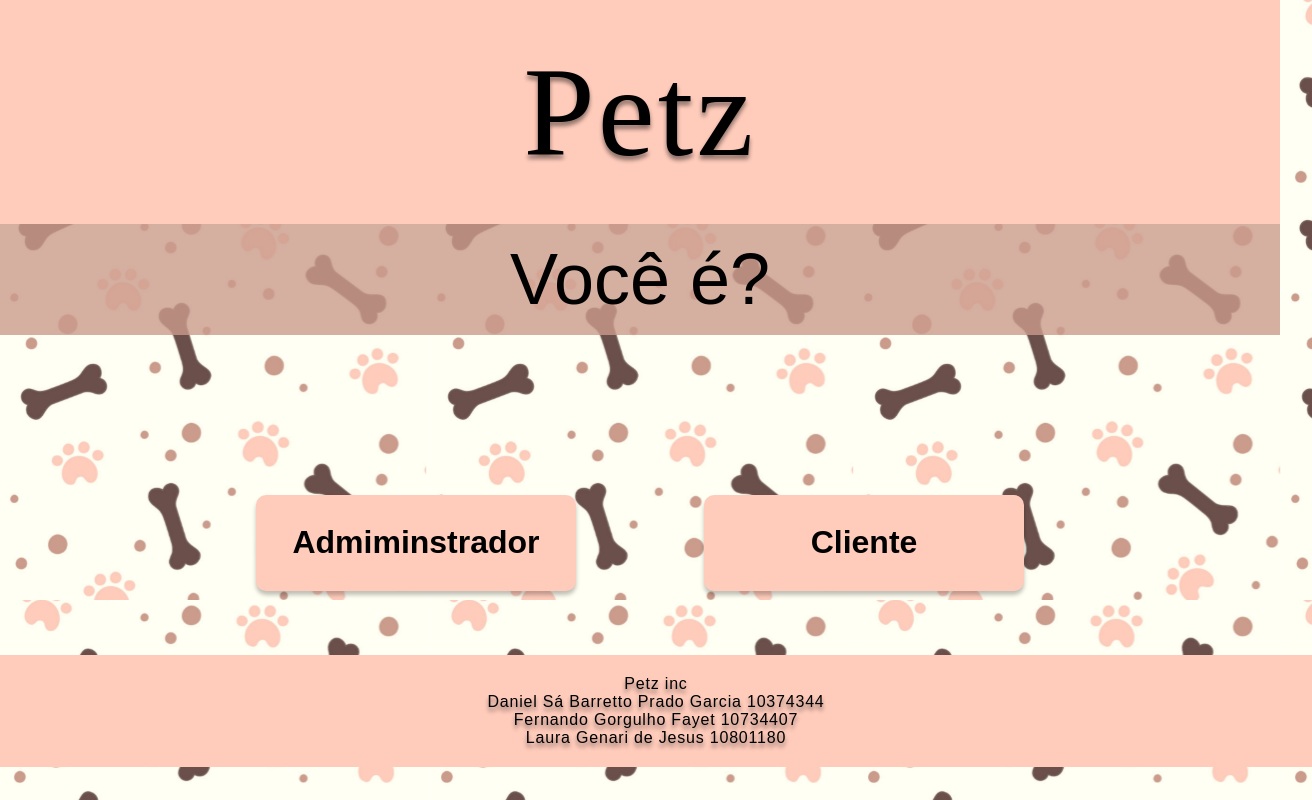
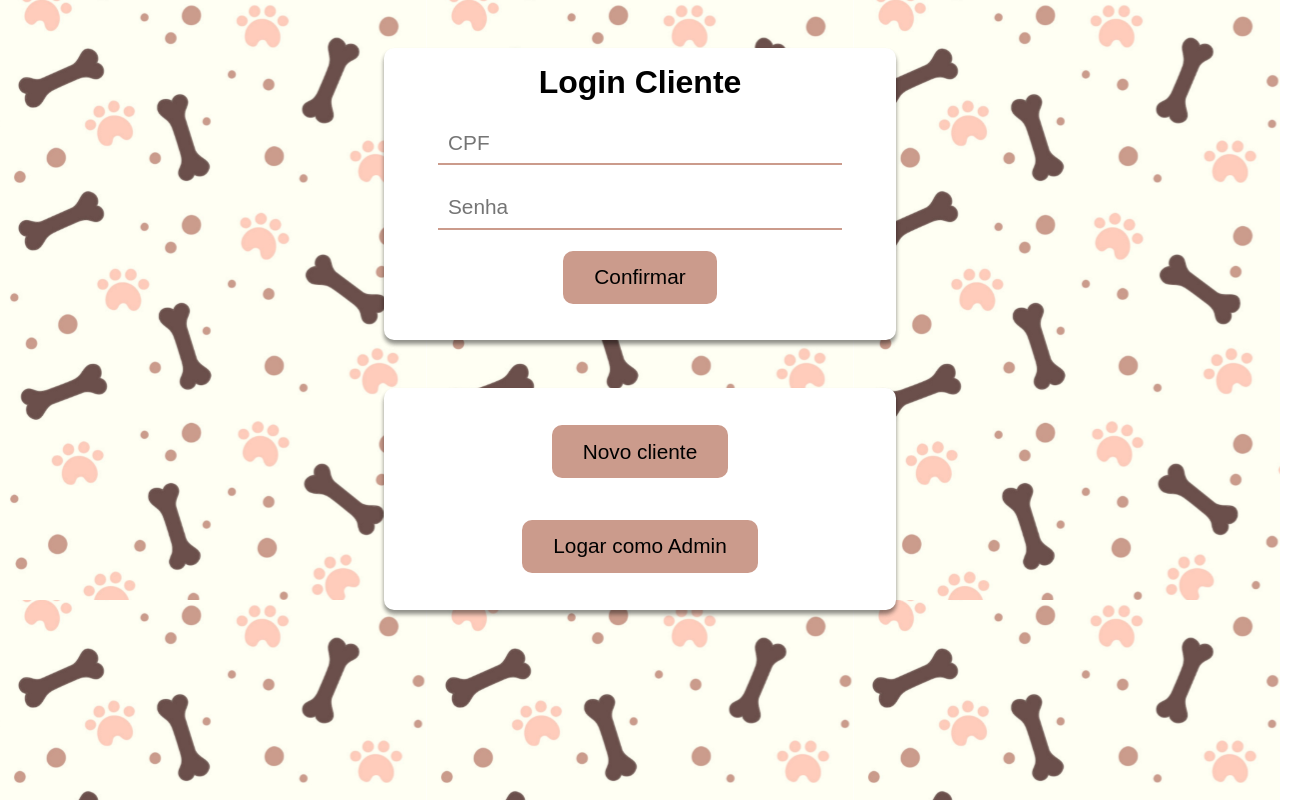
Before and after one commit to fergorgs/WebProject, a React (Create React App) app: page /login/client in a window 1280 px wide. Shown: the whole page, 1312 px wide, since content can reach past the window. Built offline with nearby package versions, Linux system fonts and the light colour scheme.

Commit message:
tela de login

```diff
--- a/src/App.js
+++ b/src/App.js
@@ -5,7 +5,8 @@
   Route,
   Link,
   useParams,
-  useRouteMatch
+  useRouteMatch,
+  Redirect
 } from "react-router-dom";
 import MainPage from "./components/MainPage";
 import ClientScreen from "./components/ClientScreen";
@@ -22,9 +23,12 @@
         {/* A <Switch> looks through its children <Route>s and
             renders the first one that matches the current URL. */}
         <Switch>
+          <Route exact path="/">
+            <Redirect to={"/login"}/>
+          </Route>
           <Route path="/admin" component={AdminScreen}/>
           <Route path="/client" component={ClientScreen}/>
-          <Route path="/" component={MainPage}/>
+          <Route path="/login" component={MainPage}/>
         </Switch>
       </div>
     </BrowserRouter>
--- a/src/components/MainPage.js
+++ b/src/components/MainPage.js
@@ -1,17 +1,41 @@
 import React from 'react';
+import {
+  BrowserRouter,
+  Switch,
+  Route,
+  Link,
+  Redirect,
+} from "react-router-dom";
 import Header from './main/Header'
 import Content from './main/Content'
 import Footer from './main/Footer'
+import AdminLoginScreen from './main/AdminLoginScreen'
+import ClientLoginScreen from './main/ClientLoginScreen'
+import ClientCreateScreen from './main/ClientCreateScreen'
 
 
-function MainPage() {
-  return (
-    <div className="App">
-      <Header/>
-      <Content/>
-      <Footer/>
-    </div>
-  );
+class MainPage extends React.Component {
+
+  render(){
+
+    return (
+
+      <BrowserRouter>
+        <div>
+          {/* A <Switch> looks through its children <Route>s and
+              renders the first one that matches the current URL. */}
+          <Switch>
+            <Route exact path={this.props.match.path}>
+              <Redirect to={`${this.props.match.path}/client`}/>
+            </Route>
+            <Route path={`${this.props.match.path}/admin`} component={AdminLoginScreen}/>
+            <Route path={`${this.props.match.path}/client`} component={ClientLoginScreen}/>
+            <Route path={`${this.props.match.path}/create`} component={ClientCreateScreen}/>
+          </Switch>
+        </div>
+      </BrowserRouter>
+    );
+  }
 }
 
 export default MainPage;
--- a/src/components/administrador/ServiceRegisterForm.js
+++ b/src/components/administrador/ServiceRegisterForm.js
@@ -11,7 +11,7 @@
                         date: null,
                         time: null,
                         animalName: '',
-                        ownerName: '',
+                        cpf: '',
                       })
     }
 
@@ -27,8 +27,8 @@
     animalNameHandler = (event) => {
         this.setState({animalName: event.target.value})
     }
-    ownerNameHandler = (event) => {
-        this.setState({ownerName: event.target.value})
+    cpfHandler = (event) => {
+        this.setState({cpf: event.target.value})
     }
     submitHandler = () => {
         //send to server
@@ -69,12 +69,10 @@
                             />
                         <input
                             type="text"
-                            placeholder="Nome do cliente"
+                            placeholder="CPF"
                             class="nameInput"
-                            onChange={this.ownerNameHandler}
+                            onChange={this.cpfHandler}
                             />
-
-
                         <button type="submit" onClick={this.submitHandler}>Confirmar</button>
                     </div>
                 </div>
--- a/src/components/cliente/AppointmentBookingScreen.js
+++ b/src/components/cliente/AppointmentBookingScreen.js
@@ -15,15 +15,15 @@
     componentWillMount(){
 
         this.setState({
-                        nameAndSurname: '',
+                        cpf: '',
                         animalName: '',
                         date: '',
                         hour: '',
                     })
     }
 
-    nameAndSurnameHandler = (event) => {
-        this.setState({nameAndSurname: event.target.value})
+    cpfHandler = (event) => {
+        this.setState({cpf: event.target.value})
     }
     animalNameHandler = (event) => {
         this.setState({animalName: event.target.value})
@@ -48,10 +48,10 @@
                         <h1>Consulta</h1>
                         <input
                             type="text"
-                            placeholder="Nome e sobrenome"
+                            placeholder="CPF"
                             class="nameInput"
-                            value={this.state.nameAndSurname}
-                            onChange={this.nameAndSurnameHandler}
+                            value={this.state.cpf}
+                            onChange={this.cpfHandler}
                         />
                         <input
                             type="text"
--- a/src/components/cliente/ShowerBookingScreen.js
+++ b/src/components/cliente/ShowerBookingScreen.js
@@ -15,7 +15,7 @@
     componentWillMount(){
 
         this.setState({
-                        nameAndSurname: '',
+                        cpf: '',
                         animalName: '',
                         date: '',
                         hour: '',
@@ -24,8 +24,8 @@
                     })
     }
 
-    nameAndSurnameHandler = (event) => {
-        this.setState({nameAndSurname: event.target.value})
+    cpfHandler = (event) => {
+        this.setState({cpf: event.target.value})
     }
     animalNameHandler = (event) => {
         this.setState({animalName: event.target.value})
@@ -62,10 +62,10 @@
                         <h1>Banho/Tosa</h1>
                         <input
                             type="text"
-                            placeholder="Nome e sobrenome"
+                            placeholder="CPF"
                             class="nameInput"
-                            value={this.state.nameAndSurname}
-                            onChange={this.nameAndSurnameHandler}
+                            value={this.state.cpf}
+                            onChange={this.cpf}
                         />
                         <input
                             type="text"
--- /dev/null
+++ b/src/components/main/AdminLoginForm.js
@@ -0,0 +1,73 @@
+import React from 'react';
+import '../style.css'
+import {
+    Link,
+    Redirect,
+  } from "react-router-dom";
+
+
+class AdminLoginForm extends React.Component {
+
+    componentWillMount(){
+        this.setState({ cpf: '',
+                        password: '',
+                        logedin: false,
+                      })
+    }
+
+    cpfHandler = (event) => {
+        this.setState({cpf: event.target.value})
+    }
+    passwordHandler = (event) => {
+        this.setState({password: event.target.value})
+    }
+    submitHandler = () => {
+
+        //client authentication
+
+       this.setState({logedin: true})
+    }
+
+    render() {
+            return (
+                <main>
+                    <div class="formAgendarHolder">
+                        <div class="formAgendar  shadow">
+                            <h1>Login Admin </h1>
+                            <input
+                                type="text"
+                                placeholder="CPF"
+                                class="nameInput"
+                                value={this.state.cpf}
+                                onChange={this.cpfHandler}
+                            />
+                            <input
+                                type="password"
+                                placeholder="Senha"
+                                class="nameInput"
+                                value={this.state.password}
+                                onChange={this.passwordHandler}
+                            />
+
+                            <Link to="/admin">
+                                <button type="submit" onClick={this.submitHandler}>Confirmar</button>
+                            </Link>
+
+
+                        </div>
+                    </div>
+
+                    <div class="formAgendarHolder">
+                        <div class="formAgendar  shadow">
+                            <Link to="/login/client">
+                                <button type="submit">Logar como Cliente</button>
+                            </Link>
+                        </div>
+                    </div>
+
+                </main>
+            );
+    }
+}
+
+export default AdminLoginForm;
--- /dev/null
+++ b/src/components/main/AdminLoginScreen.js
@@ -0,0 +1,25 @@
+import React from 'react';
+import '../style.css'
+import {
+    BrowserRouter,
+    Switch,
+    Route,
+    Link,
+    Redirect,
+  } from "react-router-dom";
+  import AdminLoginForm from './AdminLoginForm'
+
+
+
+
+class AdminLoginScreen extends React.Component {
+
+    render() {
+
+        return (
+            <AdminLoginForm/>
+        );
+    }
+}
+
+export default AdminLoginScreen;
--- /dev/null
+++ b/src/components/main/ClientCreateScreen.js
@@ -0,0 +1,35 @@
+import React from 'react';
+import '../style.css'
+import {
+    BrowserRouter,
+    Switch,
+    Route,
+    Link,
+    Redirect,
+  } from "react-router-dom";
+  import ClientRegisterForm from '../administrador/ClientRegisterForm'
+
+
+
+
+
+class ClientCreateScreen extends React.Component {
+
+    render() {
+
+        return (
+            <div>
+                <ClientRegisterForm/>
+                <div class="formAgendarHolder">
+                        <div class="formAgendar  shadow">
+                            <Link to="/login/client">
+                                <button type="submit">Voltar para a tela de login</button>
+                            </Link>
+                        </div>
+                    </div>
+            </div>
+        );
+    }
+}
+
+export default ClientCreateScreen;
--- /dev/null
+++ b/src/components/main/ClientLoginForm.js
@@ -0,0 +1,76 @@
+import React from 'react';
+import '../style.css'
+import {
+    Link,
+    Redirect,
+  } from "react-router-dom";
+
+
+class ClientLoginForm extends React.Component {
+
+    componentWillMount(){
+        this.setState({ cpf: '',
+                        password: '',
+                        logedin: false,
+                      })
+    }
+
+    cpfHandler = (event) => {
+        this.setState({cpf: event.target.value})
+    }
+    passwordHandler = (event) => {
+        this.setState({password: event.target.value})
+    }
+    submitHandler = () => {
+
+        //client authentication
+
+       this.setState({logedin: true})
+    }
+
+    render() {
+            return (
+                <main>
+                    <div class="formAgendarHolder">
+                        <div class="formAgendar  shadow">
+                            <h1>Login Cliente </h1>
+                            <input
+                                type="text"
+                                placeholder="CPF"
+                                class="nameInput"
+                                value={this.state.cpf}
+                                onChange={this.cpfHandler}
+                            />
+                            <input
+                                type="password"
+                                placeholder="Senha"
+                                class="nameInput"
+                                value={this.state.password}
+                                onChange={this.passwordHandler}
+                            />
+
+                            <Link to="/client">
+                                <button type="submit" onClick={this.submitHandler}>Confirmar</button>
+                            </Link>
+
+
+                        </div>
+                    </div>
+
+                    <div class="formAgendarHolder">
+                        <div class="formAgendar  shadow">
+                            <Link to="/login/create">
+                                <button type="submit">Novo cliente</button>
+                            </Link>
+                            <Link to="/login/admin">
+                                <button type="submit">Logar como Admin</button>
+                            </Link>
+                        </div>
+                    </div>
+
+                </main>
+            );
+    }
+}
+
+export default ClientLoginForm;
--- /dev/null
+++ b/src/components/main/ClientLoginScreen.js
@@ -0,0 +1,25 @@
+import React from 'react';
+import '../style.css'
+import {
+    BrowserRouter,
+    Switch,
+    Route,
+    Link,
+    Redirect,
+  } from "react-router-dom";
+  import ClientLoginForm from './ClientLoginForm'
+
+
+
+
+class ClientLoginScreen extends React.Component {
+
+    render() {
+
+        return (
+            <ClientLoginForm/>
+        );
+    }
+}
+
+export default ClientLoginScreen;
```
